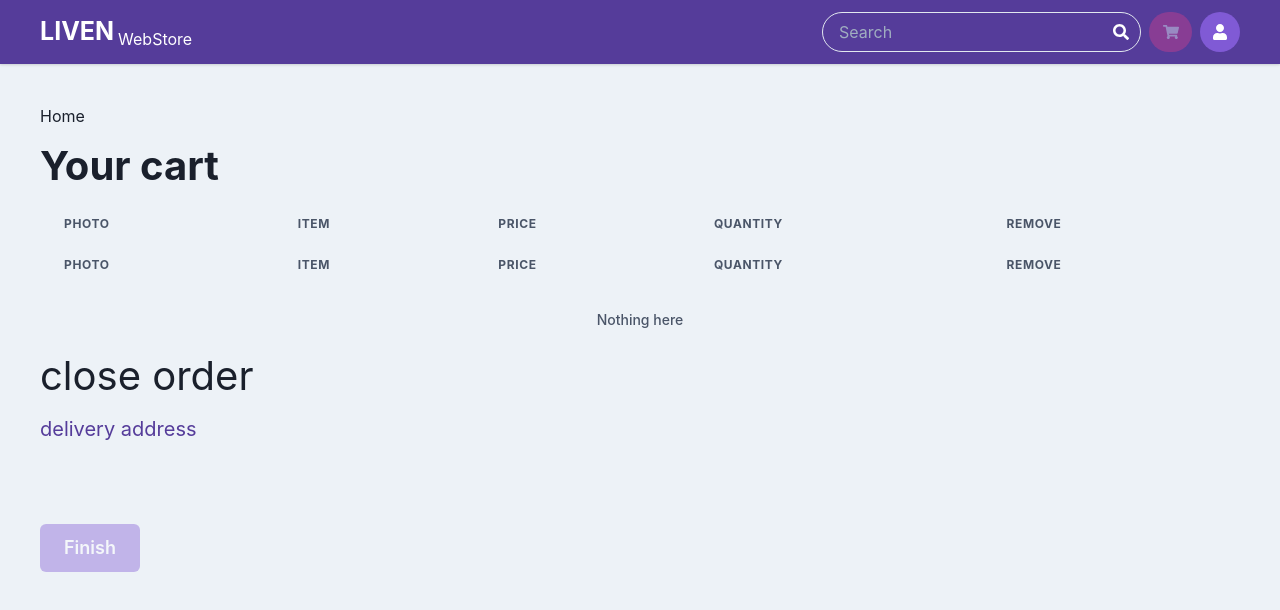
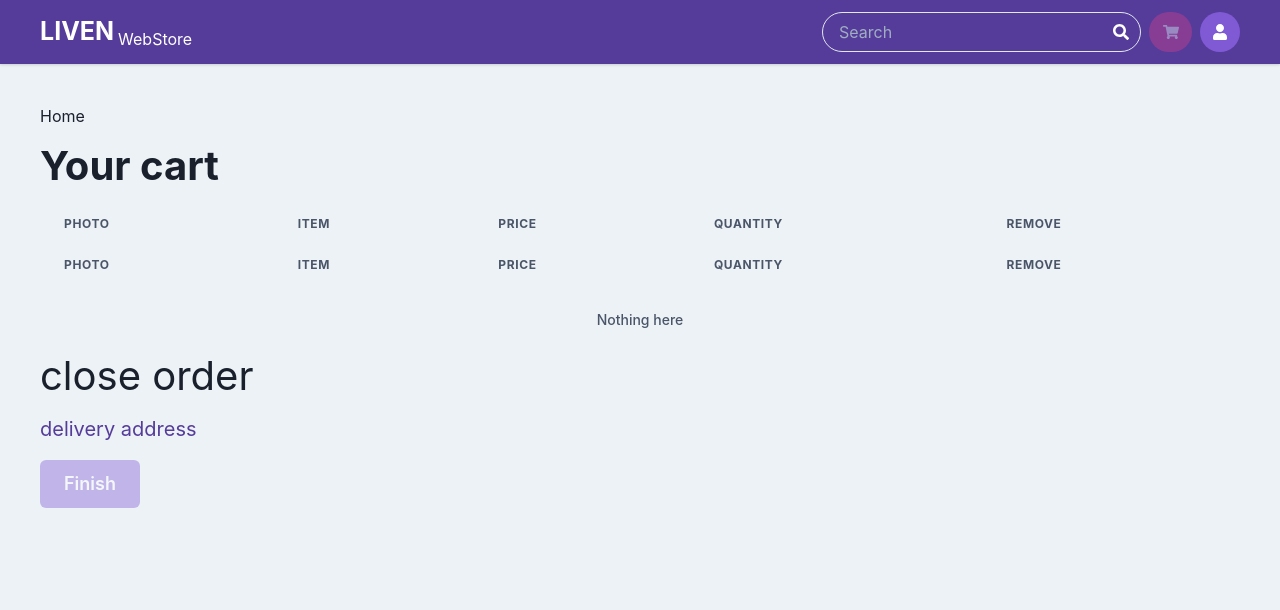
Before and after one commit to P37R0L4/Liven-shop-teste-t-cnico, a Next.js app: page /cart in a window 1280 px wide. Shown: the top 610 px of the page. Built offline with nearby package versions, Linux system fonts and the light colour scheme.

Commit message:
Pequena correção de layout em cart.tsx

```diff
--- a/src/pages/cart.tsx
+++ b/src/pages/cart.tsx
@@ -132,7 +132,7 @@ export default function Cart() {
                 <VStack w="full" alignItems="flex-start">
                     <Text fontSize={40} fontStyle="bold">close order</Text>
 
-                    <VStack spacing={10} alignItems="flex-start">
+                    <VStack spacing={2} alignItems="flex-start">
                         <Text color="purple.700" fontSize={20}>delivery address</Text>
                         <Wrap spacing={10} alignItems="flex-start">
                             {
```
